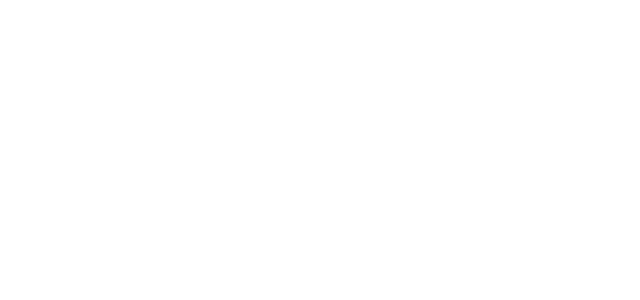
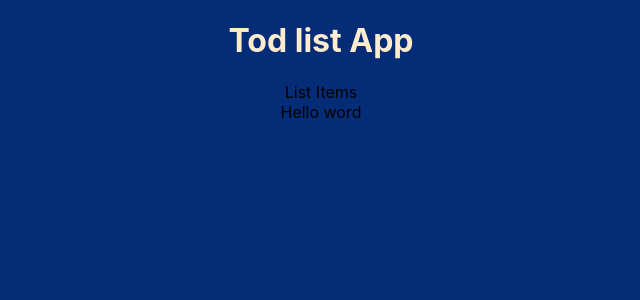
Before and after one commit to mhdcasa/React-TodoList-App_Unique-Coderz-Academy, a React (Create React App) app: page / in a window 1280 px wide. Shown: the top 300 px of the page, without its empty margins (319-959 px from the left). Built offline with nearby package versions, Linux system fonts and the light colour scheme.

Commit message:
Creation des class et des fichiers css et faire l'imporation pour les deux classes AddItem et todoList et ses CSS

```diff
--- a/src/App.css
+++ b/src/App.css
@@ -20,3 +20,6 @@
 .App-link {
   color: #09d3ac;
 }
+h1{
+  color: blanchedalmond;
+}
--- a/src/App.js
+++ b/src/App.js
@@ -1,4 +1,6 @@
 import React, { Component } from 'react';
+import TodoItems from './components/TodoItems/TodoItems';
+import AddItem from './components/AddItem/AddItem';
 import './App.css';
 
 class  App extends Component {
@@ -18,7 +20,9 @@ class  App extends Component {
   render(){
     return(
     <div className="App">
-
+      <h1>Tod list App</h1>
+      <TodoItems/>
+      <AddItem/>
     </div>
   );
 
--- /dev/null
+++ b/src/components/TodoItems/TodoItems.css
@@ -0,0 +1,3 @@
+body{
+    background : rgb(5, 45, 119);
+}
--- /dev/null
+++ b/src/components/TodoItems/TodoItems.js
@@ -0,0 +1,20 @@
+import React from 'react';
+import './TodoItems.css'
+
+
+
+const TodoItems = () =>{
+
+    return (
+
+        <div>
+            List Items
+        </div>
+
+    )
+
+}
+
+export default TodoItems;
+
+// 7na f had todoItems ma ghadich n7taj state docn ghadi ndir fonction UnlessState
--- a/src/components/addItem/addItem.js
+++ b/src/components/addItem/addItem.js
@@ -0,0 +1,15 @@
+import React, {Component} from 'react';
+import './AddItem.css'
+
+class AddItem extends Component{
+    render (){
+        return(
+
+            <div>Hello word</div>
+        )
+
+        }
+}
+
+
+export default AddItem;
```
Also changed, not shown: src/components/todoList/todoList.css (deleted), src/components/todoList/todoList.js (deleted).
